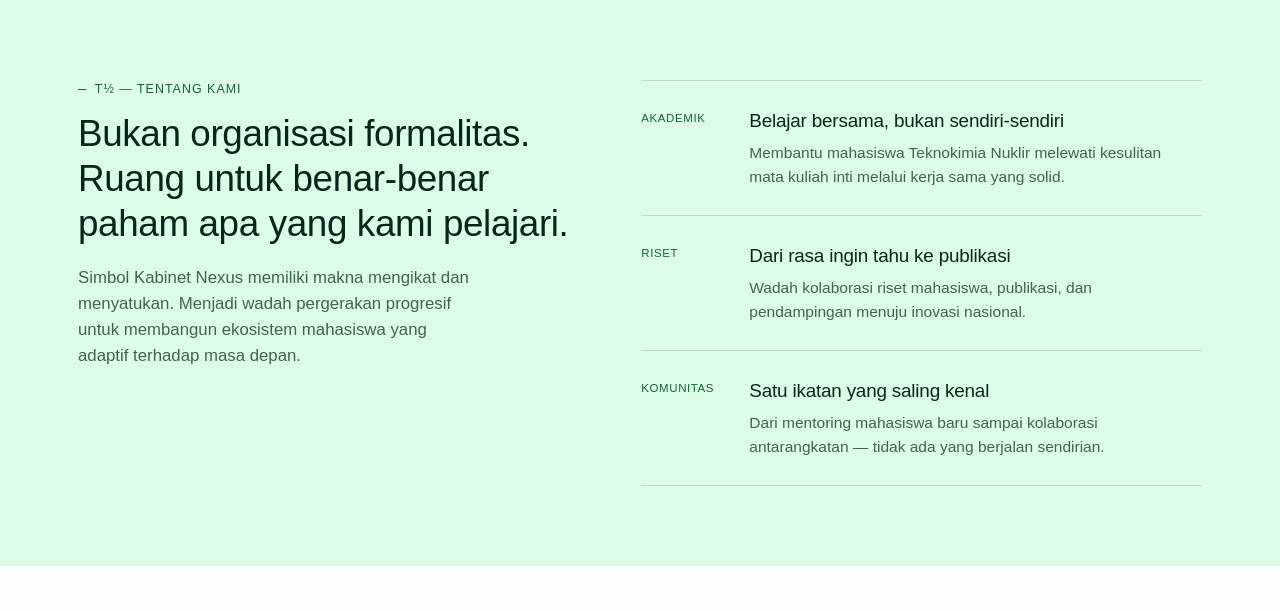
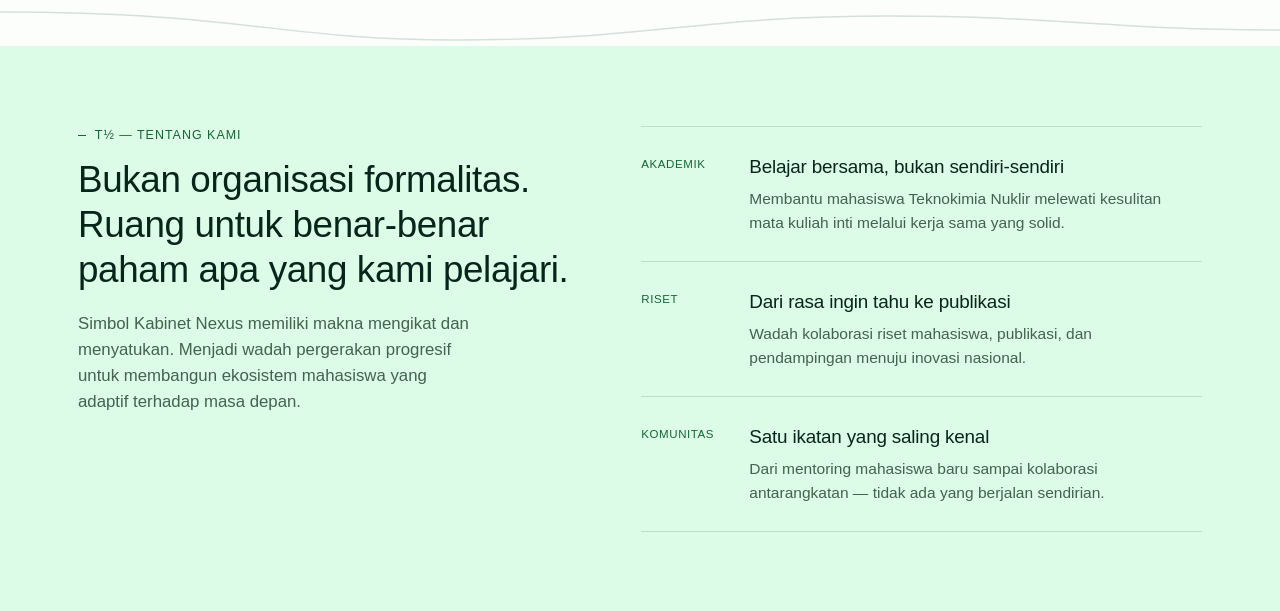
Before and after one commit to ElFaqih-B/HIMA_WEB, a Flask app: page / in a window 1280 px wide. Shown: the part 771-1382 px from the top of the page. Run offline with Flask 3, Linux system fonts and the light colour scheme; data that the repository does not hold is empty; some libraries are stand-ins or nearby versions.

Commit message:
"fix index.html divider svg"

```diff
--- a/templates/public/index.html
+++ b/templates/public/index.html
@@ -219,10 +219,10 @@
             </div>
         </section>
 
-        <!-- <svg class="decay-divider" viewBox="0 0 1180 46" preserveAspectRatio="none" aria-hidden="true">
+        <svg class="decay-divider" viewBox="0 0 1180 46" preserveAspectRatio="none" aria-hidden="true">
             <path d="M0,12 C 220,12 260,40 420,40 C 600,40 640,16 820,16 C 980,16 1020,30 1180,30"/>
-            <path class="pulse" d="M0,12 C 220,12 260,40 420,40 C 600,40 640,16 820,16 C 980,16 1020,30 1180,30"/>
-        </svg> -->
+            <!-- <path class="pulse" d="M0,12 C 220,12 260,40 420,40 C 600,40 640,16 820,16 C 980,16 1020,30 1180,30"/> -->
+        </svg>
 
         <section class="about" id="tentang">
             <div class="wrap about-grid">
```
